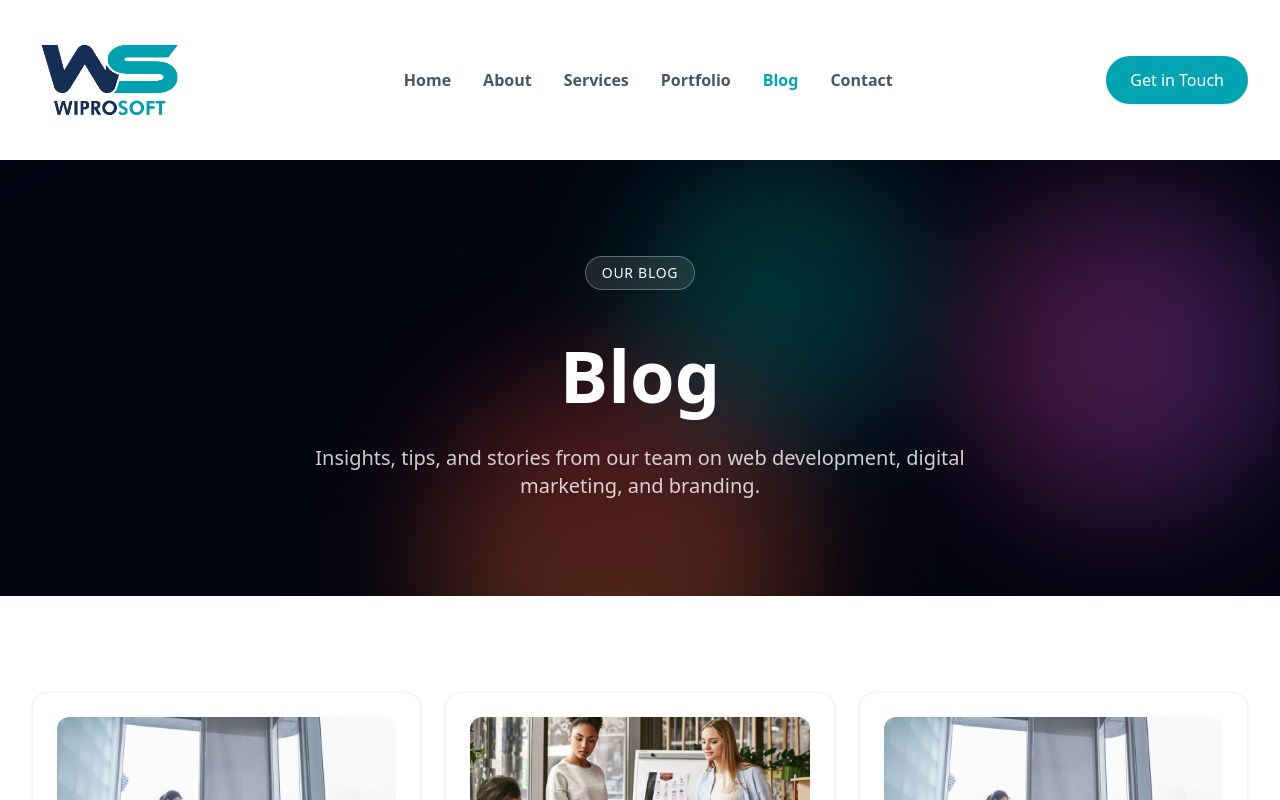
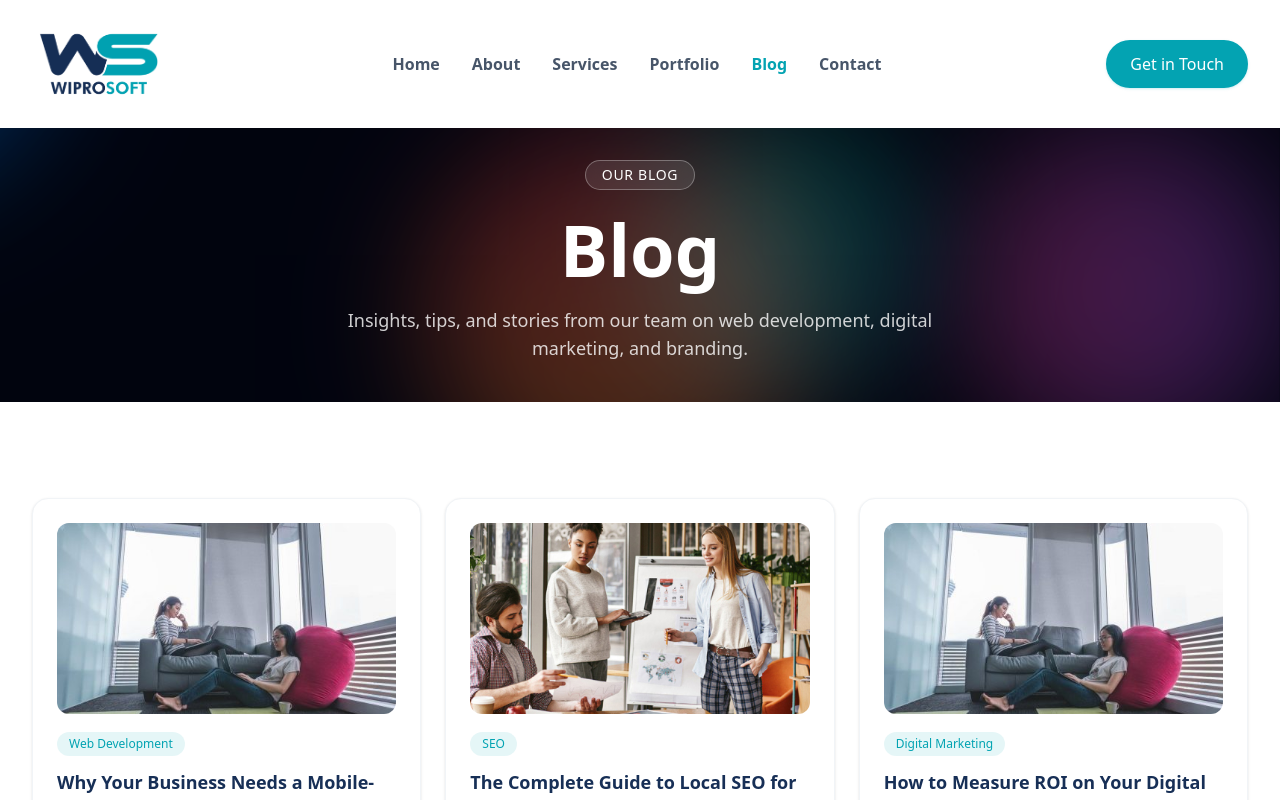
Before and after one commit to omarmo2403-collab/Wiprosoft-Website, a Next.js app: page /blog in a window 1280 px wide. Shown: the top 800 px of the page. Built offline with nearby package versions, Linux system fonts and the light colour scheme.

Commit message:
height of headers

```diff
--- a/src/app/blog/[slug]/page.tsx
+++ b/src/app/blog/[slug]/page.tsx
@@ -80,7 +80,7 @@ export default async function BlogPostPage({ params }: BlogPostPageProps) {
 
   return (
     <>
-      <article className="pt-32 pb-16">
+      <article className="pt-24 pb-16">
         <SectionWrapper className="max-w-3xl">
           {/* Header */}
           <header className="mb-10">
--- a/src/components/layout/Navbar.tsx
+++ b/src/components/layout/Navbar.tsx
@@ -35,7 +35,7 @@ export function Navbar() {
             : "bg-white"
         )}
       >
-        <nav className="mx-auto flex max-w-7xl items-center justify-between px-4 py-6 sm:px-6 lg:px-8">
+        <nav className="mx-auto flex max-w-7xl items-center justify-between px-4 py-4 sm:px-6 lg:px-8">
           <Link href="/" className="flex shrink-0 items-center">
             <Image
               src="/images/logo.png"
@@ -43,8 +43,8 @@ export function Navbar() {
               width={300}
               height={100}
               priority
-              className="h-16 w-auto sm:h-28"
-              style={{ maxWidth: '320px' }}
+              className="h-12 w-auto sm:h-24"
+              style={{ maxWidth: '280px' }}
             />
           </Link>
 
--- a/src/components/sections/home/Hero.tsx
+++ b/src/components/sections/home/Hero.tsx
@@ -6,7 +6,7 @@ import { MeshGradient } from "@/components/ui/MeshGradient";
 
 export function Hero() {
   return (
-    <section className="relative min-h-screen flex items-center justify-center overflow-hidden pt-32 md:pt-40">
+    <section className="relative min-h-screen flex items-center justify-center overflow-hidden pt-24 md:pt-36">
       <MeshGradient />
 
       {/* Content */}
--- a/src/components/ui/PageHeader.tsx
+++ b/src/components/ui/PageHeader.tsx
@@ -9,18 +9,18 @@ interface PageHeaderProps {
 
 export function PageHeader({ label, title, description }: PageHeaderProps) {
   return (
-    <section className="relative pt-48 pb-16 md:pt-64 md:pb-24 overflow-hidden bg-slate-950">
+    <section className="relative pt-24 pb-6 md:pt-40 md:pb-10 overflow-hidden bg-slate-950">
       <MeshGradient />
 
       <div className="relative z-10 mx-auto max-w-7xl px-4 sm:px-6 lg:px-8">
         <div className="max-w-3xl mx-auto text-center">
-          <span className="inline-block px-4 py-1.5 rounded-full text-sm font-medium text-white border border-white/30 bg-white/10 backdrop-blur-sm mb-6 uppercase tracking-wider">
+          <span className="inline-block px-4 py-1 rounded-full text-sm font-medium text-white border border-white/30 bg-white/10 backdrop-blur-sm mb-3 uppercase tracking-wider">
             {label}
           </span>
-          <h1 className="text-4xl sm:text-5xl lg:text-7xl font-bold text-white mt-4 leading-tight">
+          <h1 className="text-4xl sm:text-5xl lg:text-7xl font-bold text-white mt-0.5 leading-tight">
             {title}
           </h1>
-          <p className="text-white/80 text-lg md:text-xl mt-6 max-w-2xl mx-auto">
+          <p className="text-white/80 text-base md:text-lg mt-3 max-w-2xl mx-auto">
             {description}
           </p>
         </div>
```
